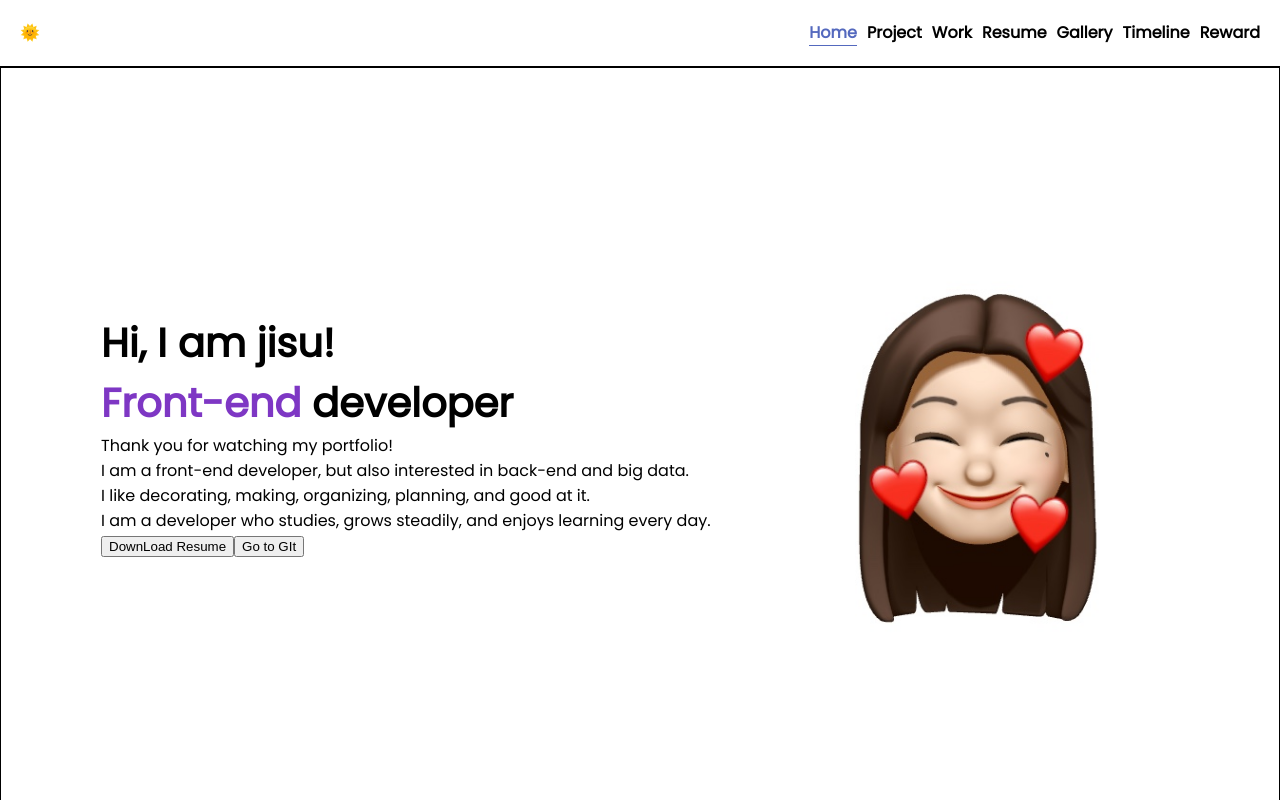
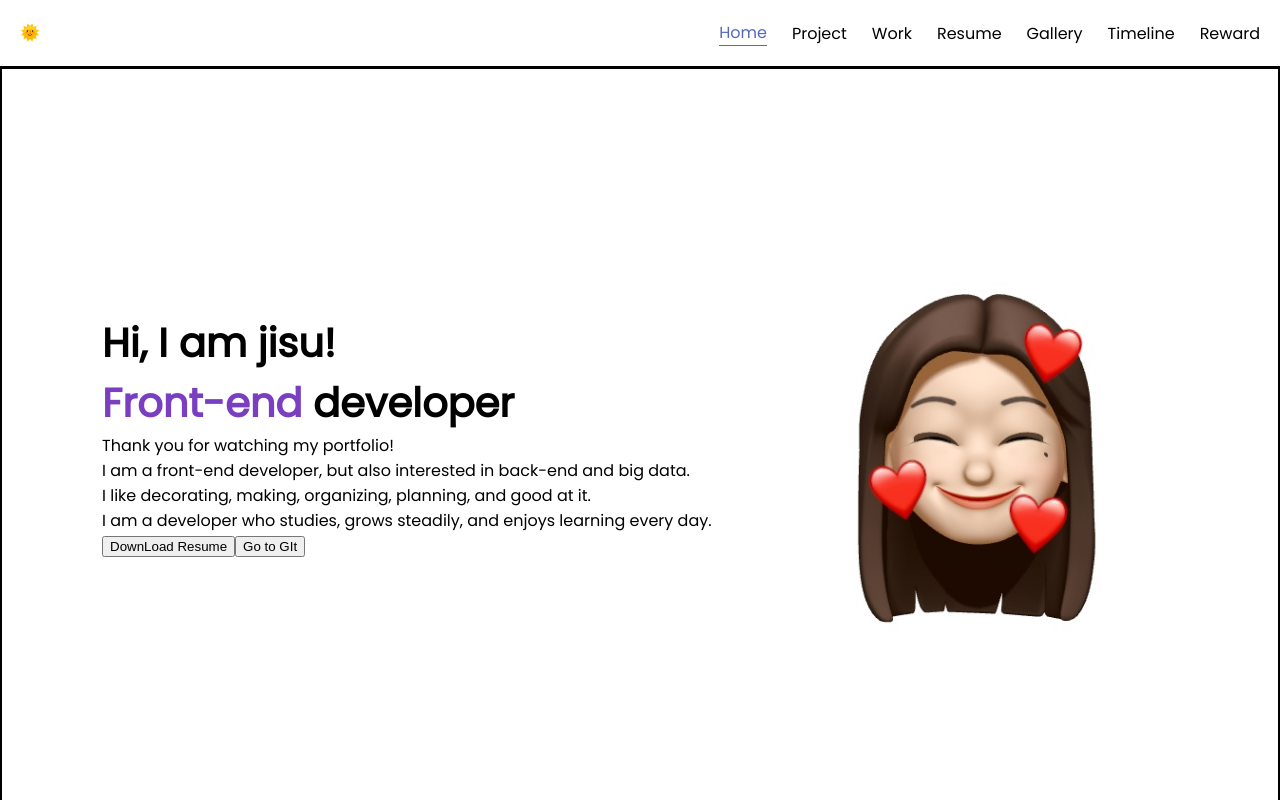
Before and after one commit to parkjisu6239/2021_Portfolio, a Next.js app: page / in a window 1280 px wide. Shown: the top 800 px of the page. Built offline with nearby package versions, Linux system fonts and the light colour scheme.

Commit message:
feat: Update global css
전역 스타일 수정, 구분을 하기 위해 테두리 및 높이 지정

```diff
--- a/styles/globals.css
+++ b/styles/globals.css
@@ -18,8 +18,8 @@ a {
 
 nav {
   display: flex;
-  gap: 10px;
-  font-weight: 600;
+  align-items: center;
+  gap: 25px;
 }
 
 footer {
@@ -32,3 +32,9 @@ footer {
 main {
   border: 1px solid black;
 }
+
+/* 구별을 위해 해놓은 것으로, 제거 필요! */
+article {
+  height: 100vh;
+  border: 1px solid black;
+}
```
